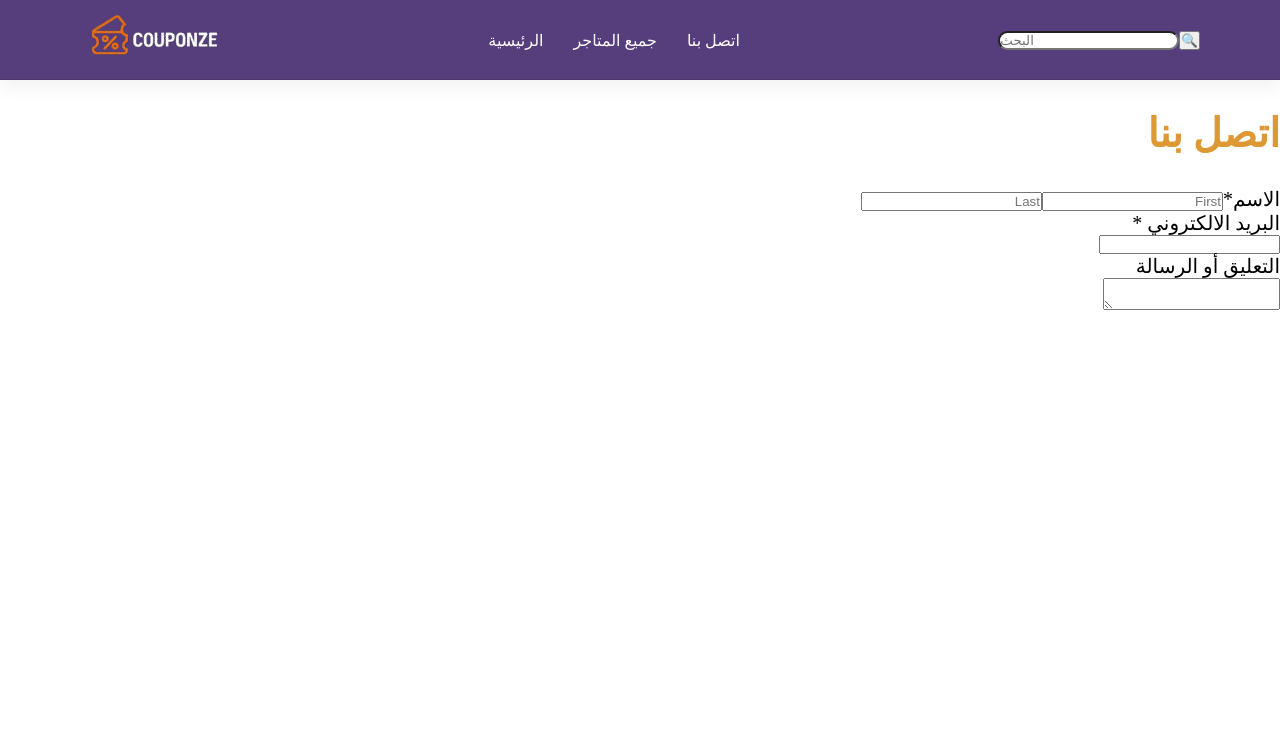
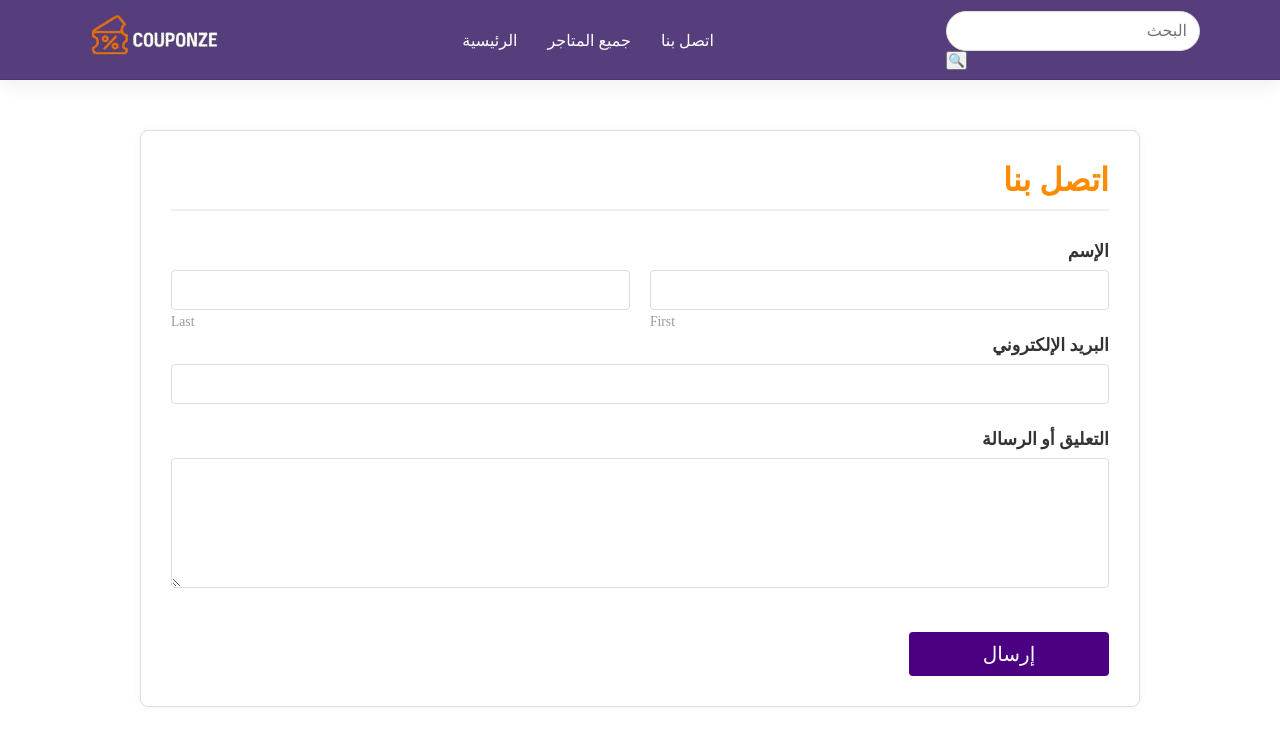
Before and after one commit to Ismael194830/couponze, a React (Vite) app: page /ConatctUs in a window 1280 px wide. Shown: the top 746 px of the page. Built offline with nearby package versions, Linux system fonts and the light colour scheme.

Commit message:
add contact us

```diff
--- a/src/components/ContactForm/ContactForm.css
+++ b/src/components/ContactForm/ContactForm.css
@@ -1,11 +1,143 @@
-.Conatact_form{
+/* src/components/ContactForm.css */
+
+/* ------------------ الأنماط العامة للحاوية (RTL والحدود) ------------------ */
+
+.contact-container {
+    direction: rtl; /* التأكد من الاتجاه من اليمين لليسار */
+    max-width: 1000px;
+    margin: 50px auto;
+    padding: 30px;
+    background-color: #fff;
+
+    /* تطبيق الحدود الخارجية حول الفورم */
+    border: 1px solid #ddd;
+    box-shadow: 0 0 10px rgba(0,0,0,0.05);
+    border-radius: 8px;
+}
+
+/* ------------------ العنوان (اللون البرتقالي) ------------------ */
+
+.contact-header {
+    text-align: right;
+    margin-bottom: 30px;
+    border-bottom: 2px solid #eee;
+    padding-bottom: 10px;
+}
+
+.contact-header h2 {
+    font-size: 2rem;
+    font-weight: 700;
+}
+
+/* تطبيق اللون البرتقالي على العنوان */
+.contact-header .highlighted-title {
+    color: #FF8C00;
+}
+
+/* ------------------ أنماط النموذج والحقول ------------------ */
+
+.contact-form {
+    display: flex;
+    flex-direction: column;
+}
+
+.form-group {
+    margin-bottom: 25px;
+}
+
+.field-label {
+    display: block;
+    color: #333;
+    font-size: 1.1rem;
+    font-weight: 600;
+    margin-bottom: 8px;
+    text-align: right;
+}
+
+input[type="text"],
+input[type="email"],
+textarea {
+    width: 100%;
+    padding: 10px 12px;
+    border: 1px solid #ddd;
+    border-radius: 4px;
+    font-size: 1rem;
+    transition: border-color 0.3s;
+    box-sizing: border-box;
+    text-align: right;
     direction: rtl;
 }
-.Conatact_form h2 {
- color: #dd9933;
- margin: 30px 0;
- font-size: 40px;
+
+input:focus,
+textarea:focus {
+    border-color: #4B0082;
+    outline: none;
 }
-.Conatact_form label {
+
+textarea {
+    resize: vertical;
+}
+
+/* ------------------ حقل الاسم المزدوج ------------------ */
+
+.name-group .input-row {
+    display: flex;
+    gap: 20px;
+}
+
+.name-group .input-wrapper {
+    flex: 1;
+    position: relative;
+}
+
+.input-hint {
+    /* وضع hint على اليسار للنص اللاتيني */
+    position: absolute;
+    bottom: -20px;
+    left: 0;
+    color: #999;
+    font-size: 0.85rem;
+    direction: ltr;
+}
+
+/* ------------------ زر الإرسال ------------------ */
+
+.submit-group {
+    text-align: right; /* دفع الزر إلى أقصى اليسار كما في الصورة */
+    padding-top: 15px;
+}
+
+.submit-btn {
+    background-color: #4B0082;
+    color: white;
+    border: none;
+    padding: 10px 30px;
     font-size: 20px;
+    font-weight: 500;
+    cursor: pointer;
+    border-radius: 4px;
+    transition: background-color 0.3s;
+    width: 200px;
 }
+
+.submit-btn:hover {
+    background-color: #6A5ACD;
+}
+
+/* ------------------ التجاوبية ------------------ */
+
+@media (max-width: 600px) {
+    .contact-container {
+        margin: 20px auto;
+        padding: 20px;
+    }
+
+    .name-group .input-row {
+        flex-direction: column;
+        gap: 25px;
+    }
+
+    .submit-group {
+        text-align: center;
+    }
+}
--- a/src/components/ContactForm/ContactForm.jsx
+++ b/src/components/ContactForm/ContactForm.jsx
@@ -1,28 +1,101 @@
-import React from 'react'
-import'./ContactForm.css'
+// src/components/ContactForm.jsx
 
-export default function ContactForm() {
-  return (
+import React, { useState } from 'react';
+import './ContactForm.css';
 
-    <form className='Conatact_form'>
-        <h2>اتصل بنا </h2>
+function ContactForm() {
+    // حالة لتخزين مدخلات النموذج (لجعله يعمل في React)
+    const [formData, setFormData] = useState({
+        firstName: '',
+        lastName: '',
+        email: '',
+        message: ''
+    });
 
-        <div className="Name_input">
-            <label htmlFor="">الاسم<span>*</span></label>
-            <input type="text" placeholder='First'/>
-            <input type="text"   placeholder='Last'/>
+    const handleChange = (e) => {
+        const { name, value } = e.target;
+        setFormData(prevState => ({
+            ...prevState,
+            [name]: value
+        }));
+    };
+
+    const handleSubmit = (e) => {
+        e.preventDefault();
+        console.log('بيانات النموذج المرسلة:', formData);
+        alert('تم إرسال رسالتك بنجاح! (تم التنفيذ على الكونسول)');
+    };
+
+    return (
+        <div className="contact-container">
+
+            {/* 1. قسم العنوان (يستخدم الفئة highlighted-title للعنون البرتقالي) */}
+            <div className="contact-header">
+                <h2 className="highlighted-title">اتصل بنا</h2>
+            </div>
+
+            {/* 2. النموذج الرئيسي */}
+            <form className="contact-form" onSubmit={handleSubmit}>
+
+                {/* 2.1. حقل الاسم (مقسم إلى First و Last) */}
+                <div className="form-group name-group">
+                    <label htmlFor="name-label" className="field-label">الإسم</label>
+                    <div className="input-row">
+                        <div className="input-wrapper">
+                            <input
+                                type="text"
+                                name="firstName"
+                                value={formData.firstName}
+                                onChange={handleChange}
+                                required
+                            />
+                            <span className="input-hint">First</span>
+                        </div>
+                        <div className="input-wrapper">
+                            <input
+                                type="text"
+                                name="lastName"
+                                value={formData.lastName}
+                                onChange={handleChange}
+                            />
+                            <span className="input-hint">Last</span>
+                        </div>
+                    </div>
+                </div>
+
+                {/* 2.2. حقل البريد الإلكتروني: تم إزالة الفئة required-field */}
+                <div className="form-group">
+                    {/* *** هنا تم حذف فئة required-field التي كانت تسبب ظهور النجمة! *** */}
+                    <label htmlFor="email" className="field-label">البريد الإلكتروني</label>
+                    <input
+                        type="email"
+                        id="email"
+                        name="email"
+                        value={formData.email}
+                        onChange={handleChange}
+                        required
+                    />
+                </div>
+
+                {/* 2.3. حقل الرسالة */}
+                <div className="form-group">
+                    <label htmlFor="message" className="field-label">التعليق أو الرسالة</label>
+                    <textarea
+                        id="message"
+                        name="message"
+                        rows="6"
+                        value={formData.message}
+                        onChange={handleChange}
+                    />
+                </div>
+
+                {/* 2.4. زر الإرسال */}
+                <div className="submit-group">
+                    <button type="submit" className="submit-btn">إرسال</button>
+                </div>
+            </form>
         </div>
-        <label htmlFor="">البريد الالكتروني <span>*</span></label>
-        <div className='email'>
-            <input type="text" />
-        </div>
-        <label htmlFor="">التعليق أو الرسالة</label>
-       <div>
-          <textarea name="" id=""></textarea>
-       </div>
+    );
+}
 
-
-
-    </form>
-  )
-}
+export default ContactForm;
```
